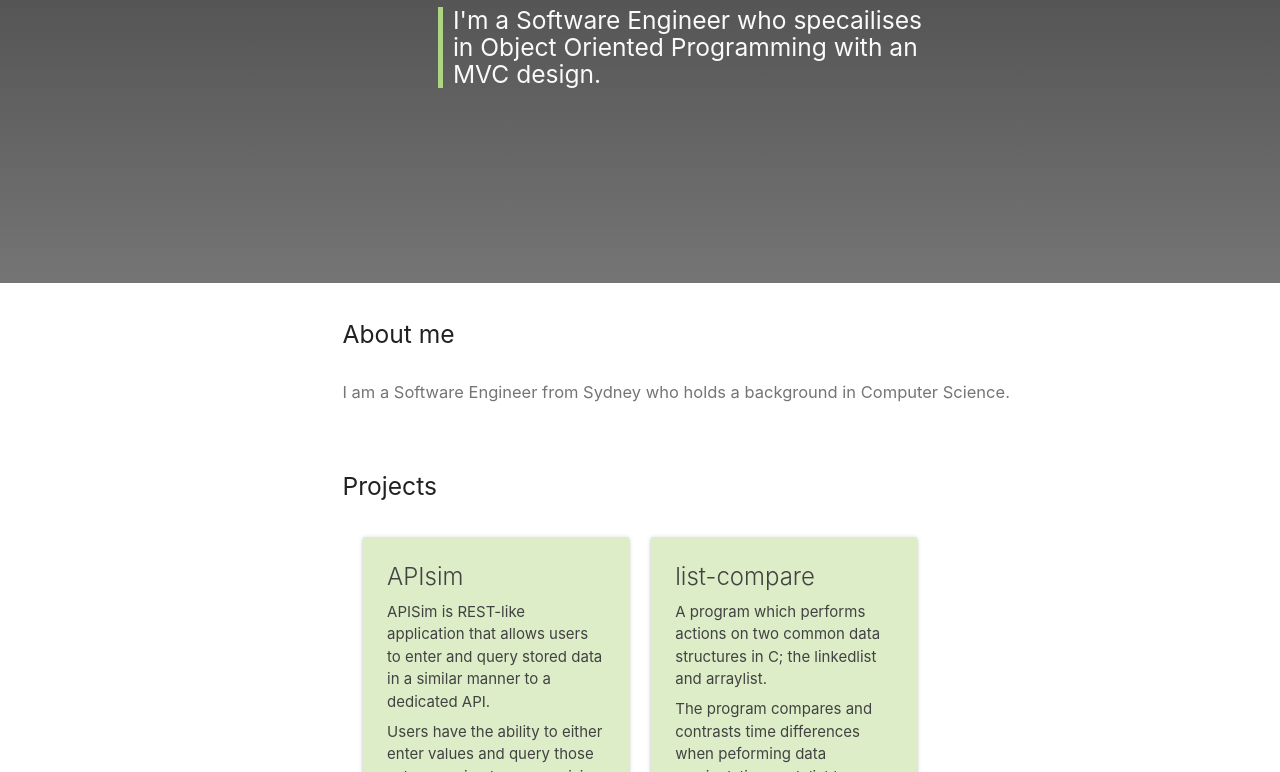
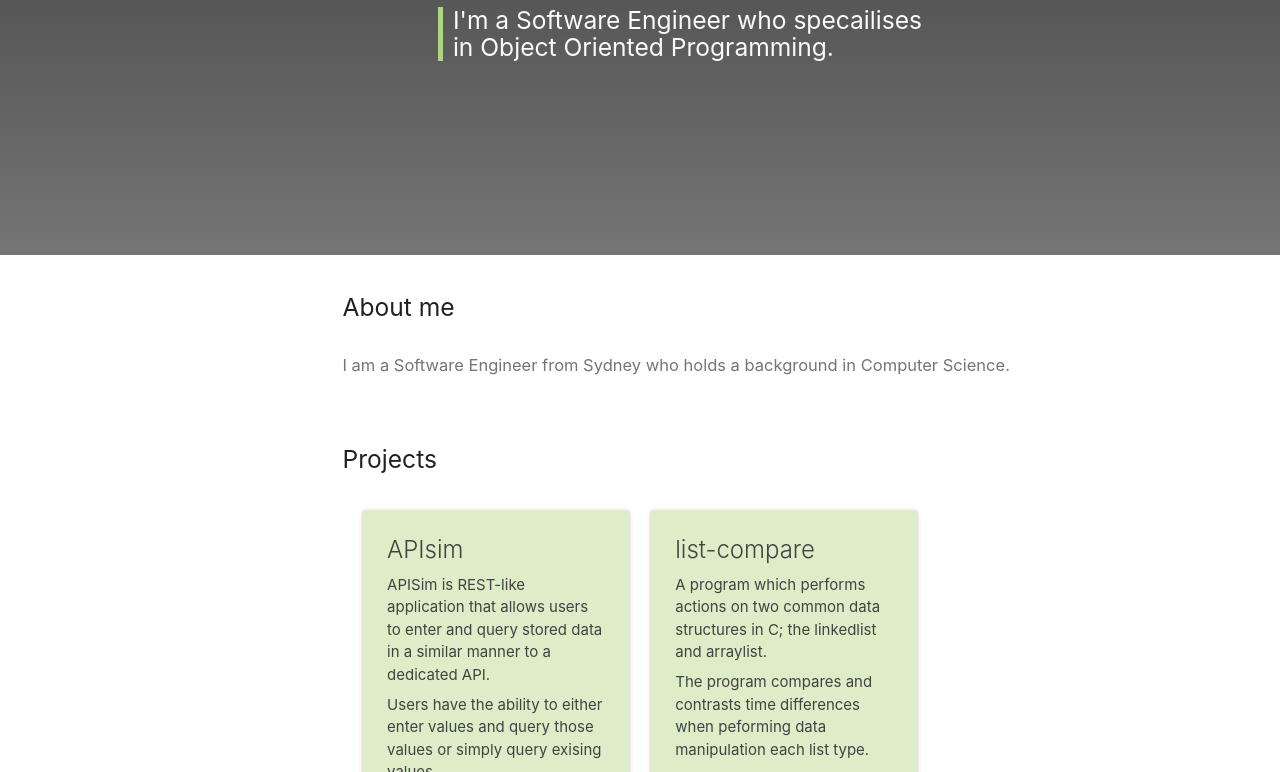
Before and after one commit to capernicon/capernicon.github.io, a plain HTML site: page index.html in a window 1280 px wide. Shown: the part 189-961 px from the top of the page. Drawn offline with nearby package versions, Linux system fonts and the light colour scheme.

Commit message:
Update title

```diff
--- a/index.html
+++ b/index.html
@@ -42,7 +42,7 @@
             <h5 id="title_description" class="title">
               <div class="border_left">
                 <p>
-                  I'm a Software Engineer who specailises in Object Oriented Programming with an MVC design.
+                  I'm a Software Engineer who specailises in Object Oriented Programming.
                 </p>
               </div>
             </h5>
```
